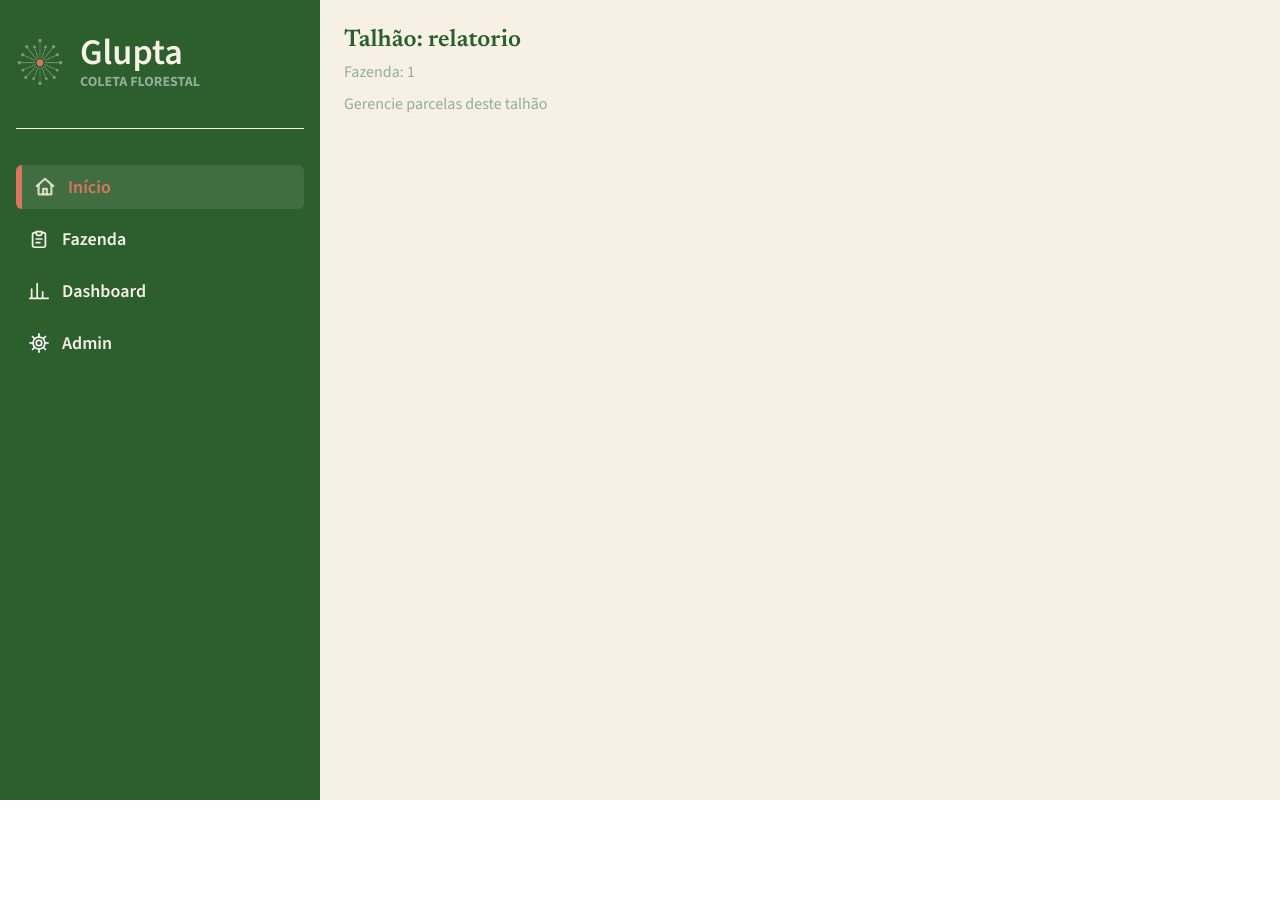
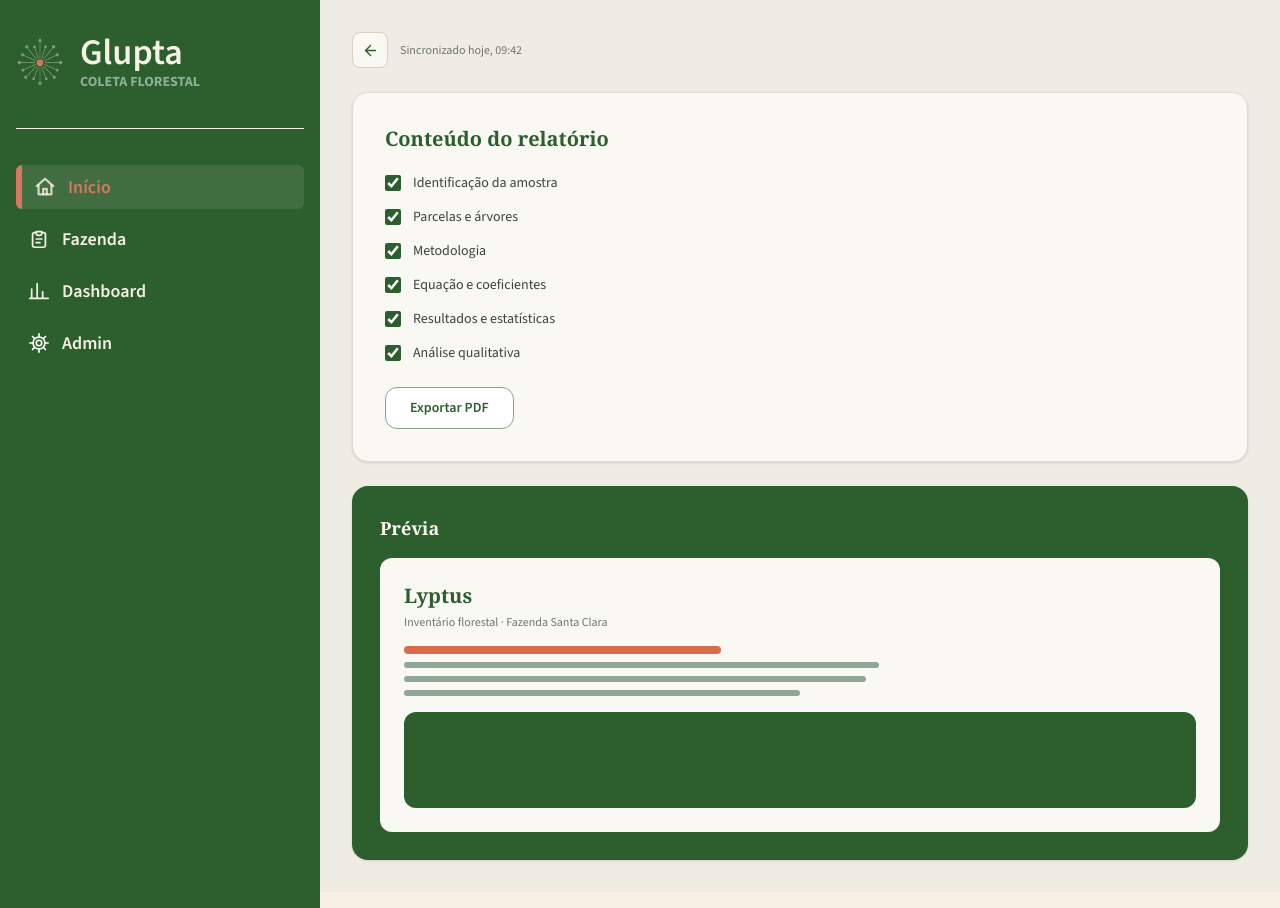
Before and after one commit to coleta-florestal/Front-End, a Next.js app: page /platform/1/relatorio in a window 1280 px wide. Before the commit the page ends 800 px from the top, so only its background shows below. Built offline with nearby package versions, Linux system fonts and the light colour scheme.

Commit message:
feat(frontend): cria a pagina de configuracao e previa de relatorio da fazenda

```diff
--- /dev/null
+++ b/src/app/platform/[fazenda]/relatorio/page.tsx
@@ -0,0 +1,41 @@
+import Link from 'next/link';
+import { ArrowLeft } from '@/components/core/Icons';
+import ReportGenerationSection from '@/components/ui/ReportGenerationSection';
+
+interface FarmReportPageProps {
+  params: Promise<{ fazenda: string }>;
+}
+
+const FARM_NAMES_MOCK: Record<string, string> = {
+  'fazenda-santa-maria': 'Fazenda Santa Maria',
+  'fazenda-boa-vista': 'Fazenda Boa Vista',
+  'fazenda-norte': 'Fazenda Norte',
+};
+
+export default async function FarmReportPage({ params }: FarmReportPageProps) {
+  const { fazenda } = await params;
+  const farmName = FARM_NAMES_MOCK[fazenda] ?? 'Fazenda Santa Clara';
+
+  return (
+    <section className="flex flex-col gap-6 bg-[#EFECE4] p-6 md:p-8">
+      <div className="flex items-center gap-3">
+        <Link
+          href={`/platform/${fazenda}`}
+          aria-label="Voltar para a fazenda"
+          className="flex h-9 w-9 items-center justify-center rounded-lg border border-[#D7D0C2] bg-[#FAF8F3] transition-colors hover:bg-[#E4EDE2]"
+        >
+          <ArrowLeft size={17} color="#2C5F2D" />
+        </Link>
+        <span className="text-xs text-[#6E776B]">Sincronizado hoje, 09:42</span>
+      </div>
+
+      <ReportGenerationSection
+        previewData={{
+          systemTitle: 'Lyptus',
+          farmName,
+          hasData: fazenda !== 'fazenda-norte',
+        }}
+      />
+    </section>
+  );
+}
```
